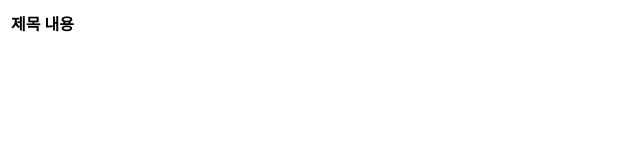
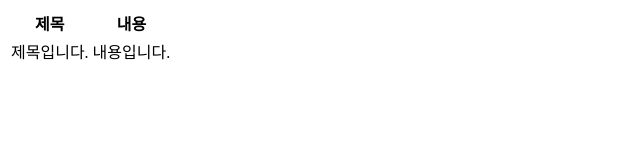
Before and after one commit to xpfm0419/test, a plain HTML site: page index.html in a window 1280 px wide. Shown: the whole page, without its empty margins (0-640 px from the left). Drawn offline with Linux system fonts and the light colour scheme.

Commit message:
td 추가

```diff
--- a/index.html
+++ b/index.html
@@ -12,6 +12,10 @@
             <th>제목</th>
             <th>내용</th>
         </tr>
+        <tr>
+            <td>제목입니다.</td>
+            <td>내용입니다.</td>
+        </tr>
     </table>
 </body>
 </html>
```
